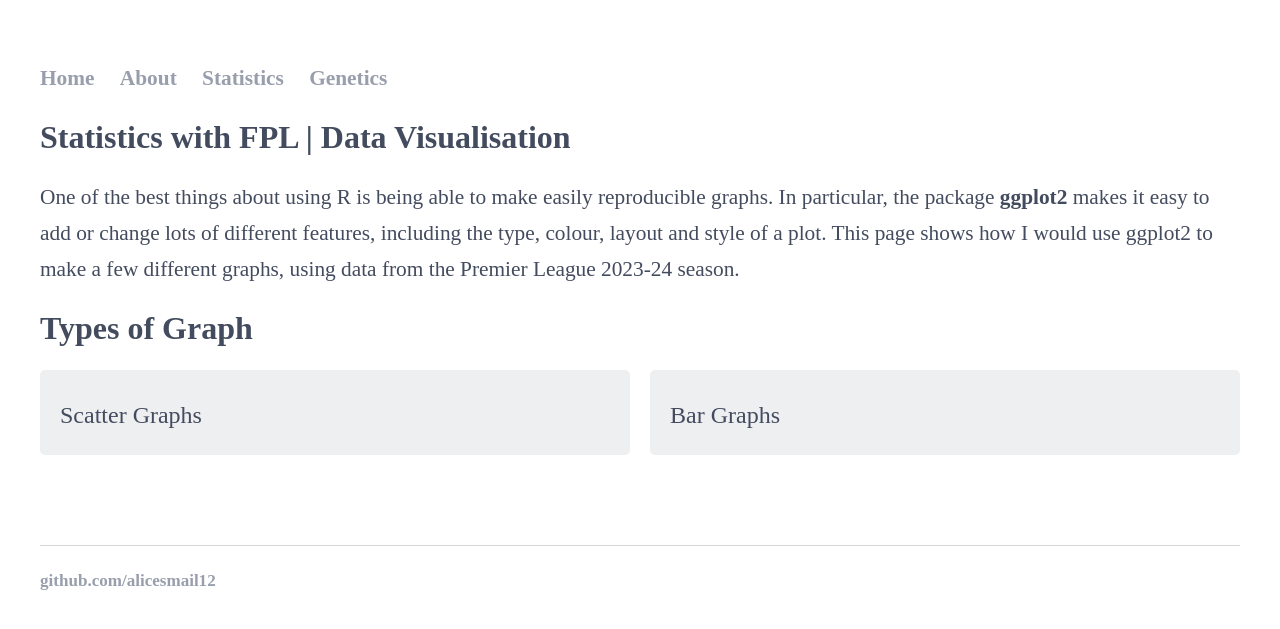
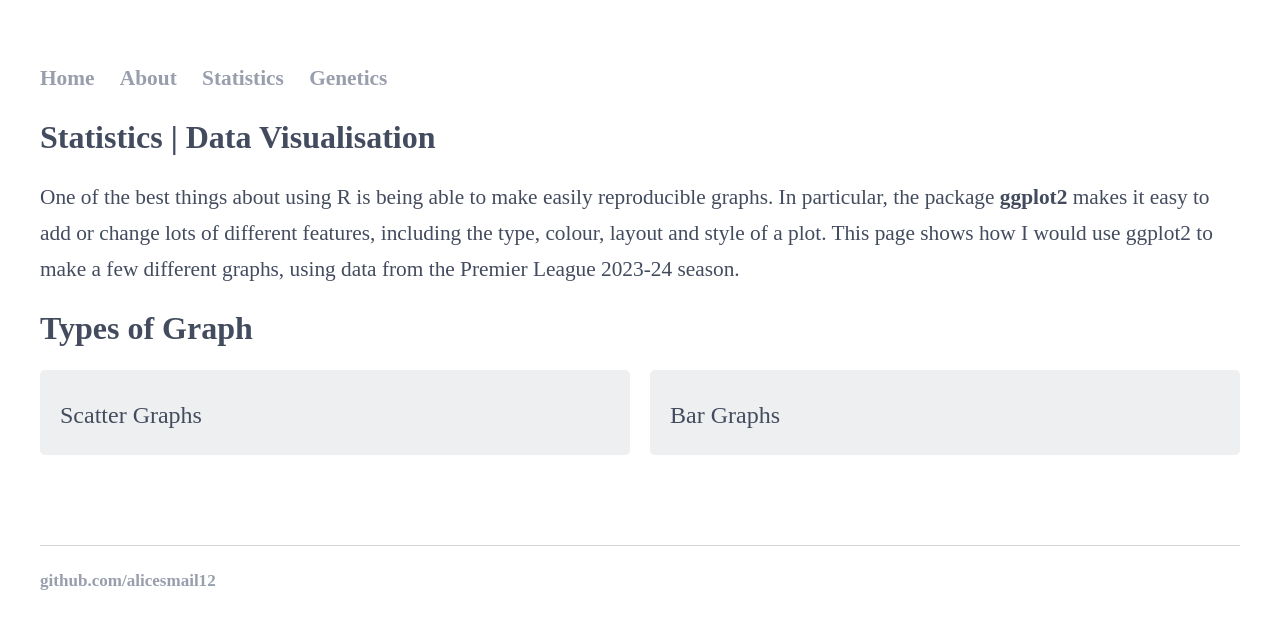
Before and after one commit to alicesmail12/alicesmail12.github.io, a Jekyll site: the page built from Statistics/DataVisualisation-FPL.html, in a window 1280 px wide. Shown: the top 629 px of the page. Built offline with Jekyll 4.4.1, drawn with Linux system fonts in a browser that asks for light colours; some web fonts are replaced.

Commit message:
Update DataVisualisation-FPL.html

```diff
--- a/Statistics/DataVisualisation-FPL.html
+++ b/Statistics/DataVisualisation-FPL.html
@@ -72,7 +72,7 @@ a:hover {
 
 </style>
 <div class="container">
-<h1>Statistics with FPL | Data Visualisation</h1>
+<h1>Statistics | Data Visualisation</h1>
 <p>One of the best things about using R is being able to make easily reproducible graphs. In particular, the package <bold>ggplot2</bold> makes it easy to add or change lots of different features, including the type, colour, layout and style of a plot. This page shows how I would use ggplot2 to make a few different graphs, using data from the Premier League 2023-24 season.</p>
 <h1>Types of Graph</h1>
 <body>
```
